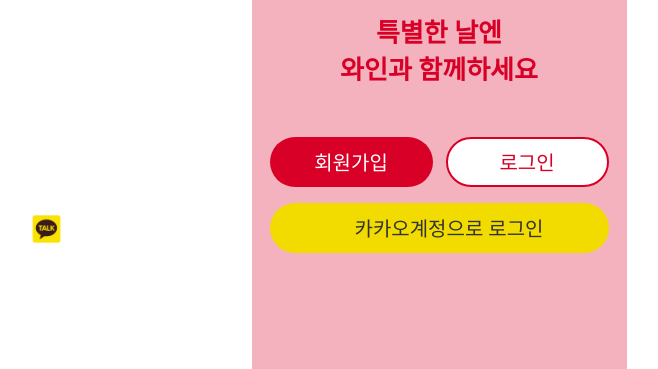
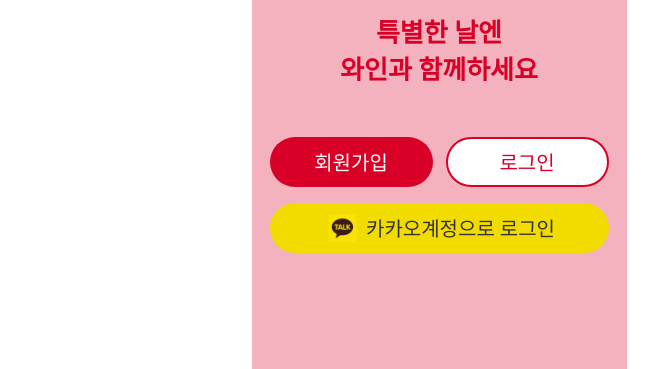
Before and after one commit to newworld1423/Report02, a plain HTML site: page PUBLIC/BEST.html in a window 1280 px wide. Shown: the part 443-812 px from the top of the page, without its empty margins (201-859 px from the left). Drawn offline with Linux system fonts and the light colour scheme.

Commit message:
Add files via upload

```diff
--- a/PUBLIC/BEST.html
+++ b/PUBLIC/BEST.html
@@ -125,9 +125,12 @@
         footer .img-box{
             width:75px;
             height:75px;
-            position:absolute;
-            left:210px;
-            top:643px;
+            position:relative;
+            left:15px;
+            top:-14px;
+        }
+        footer .kakao{
+            margin-right:52px;
         }
         /* FOOTER 스타일 끝 */
     </style>
@@ -157,7 +160,7 @@
                 <div class="img-box">
                     <img src="./images/kakao.png" alt="카카오">
                 </div>
-                <a href="#">카카오계정으로 로그인</a>
+                <a class="kakao" href="#">카카오계정으로 로그인</a>
             </div>
         </footer>
     </div>
```
